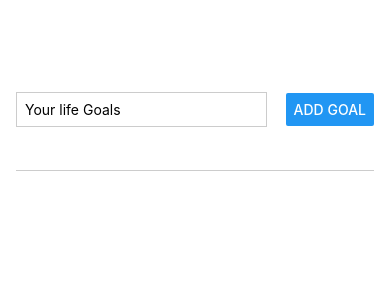
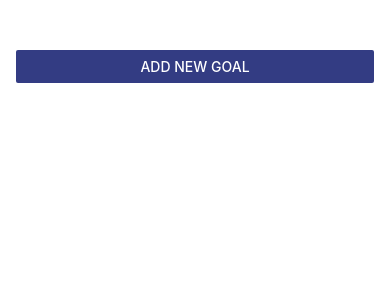
Before and after one commit to jsidd06/Goal-React-native-app, a React Native app: screen / in a window 390 px wide. Shown: the top 300 px of the page. Built offline with nearby package versions, Linux system fonts and the light colour scheme.

Commit message:
add modal but not add in style

```diff
--- a/App.js
+++ b/App.js
@@ -2,6 +2,7 @@ import {
   StyleSheet,
   View,
   FlatList,
+  Button,
 } from "react-native";
 import { useState } from "react";
 import DataItem from "./Components/DataItem";
@@ -9,7 +10,7 @@ import DataInput from "./Components/DataInput";
 
 export default function App() {
   const [currentText, setCurrentText] = useState([]);
-
+  const [modaleIsOpen, setModaleIsOpen] = useState(false);
   const handleAddClick = (userText) => {
     setCurrentText((addNewData) => [
       ...addNewData,
@@ -23,14 +24,25 @@ export default function App() {
     });
   }
 
+  const modelOpen = () => {
+    setModaleIsOpen(true);
+  }
+
   return (
     <View style={styles.appContainer}>
-      <DataInput addAllGoal={handleAddClick} />
+      <Button title="Add new Goal" onPress={modelOpen} color="#333C83" />
+      <DataInput  showModal={modaleIsOpen} addAllGoal={handleAddClick} />
       <View style={styles.goalContainer}>
         <FlatList
           data={currentText}
           renderItem={(goalData) => {
-            return <DataItem data={goalData.item.text} onClickDelete={handleDeleteClick} id={goalData.item.id} />;
+            return (
+              <DataItem
+                data={goalData.item.text}
+                onClickDelete={handleDeleteClick}
+                id={goalData.item.id}
+              />
+            );
           }}
           keyExtractor={(item, index) => item.id}
           alwaysBounceVertical={false}
--- a/Components/DataInput.js
+++ b/Components/DataInput.js
@@ -1,5 +1,5 @@
 import { useState } from "react";
-import { StyleSheet, TextInput,View,Button} from "react-native";
+import { StyleSheet, TextInput,View,Button,Modal} from "react-native";
 
 
 function DataItem(props) {
@@ -14,6 +14,7 @@ const [userText, setUserText] = useState("");
         setUserText("");
     }
   return (
+    <Modal animationType="slide" visible={props.showModal}>
       <View style={styles.inputObject}>
         <TextInput
           style={styles.textInputStyle}
@@ -23,6 +24,7 @@ const [userText, setUserText] = useState("");
         />
         <Button title="Add Goal" onPress={clickAddGoalHandler} />
       </View>
+    </Modal>
   );
 }
 export default DataItem;
```
Lines whose indentation alone changed are shown as unchanged.
